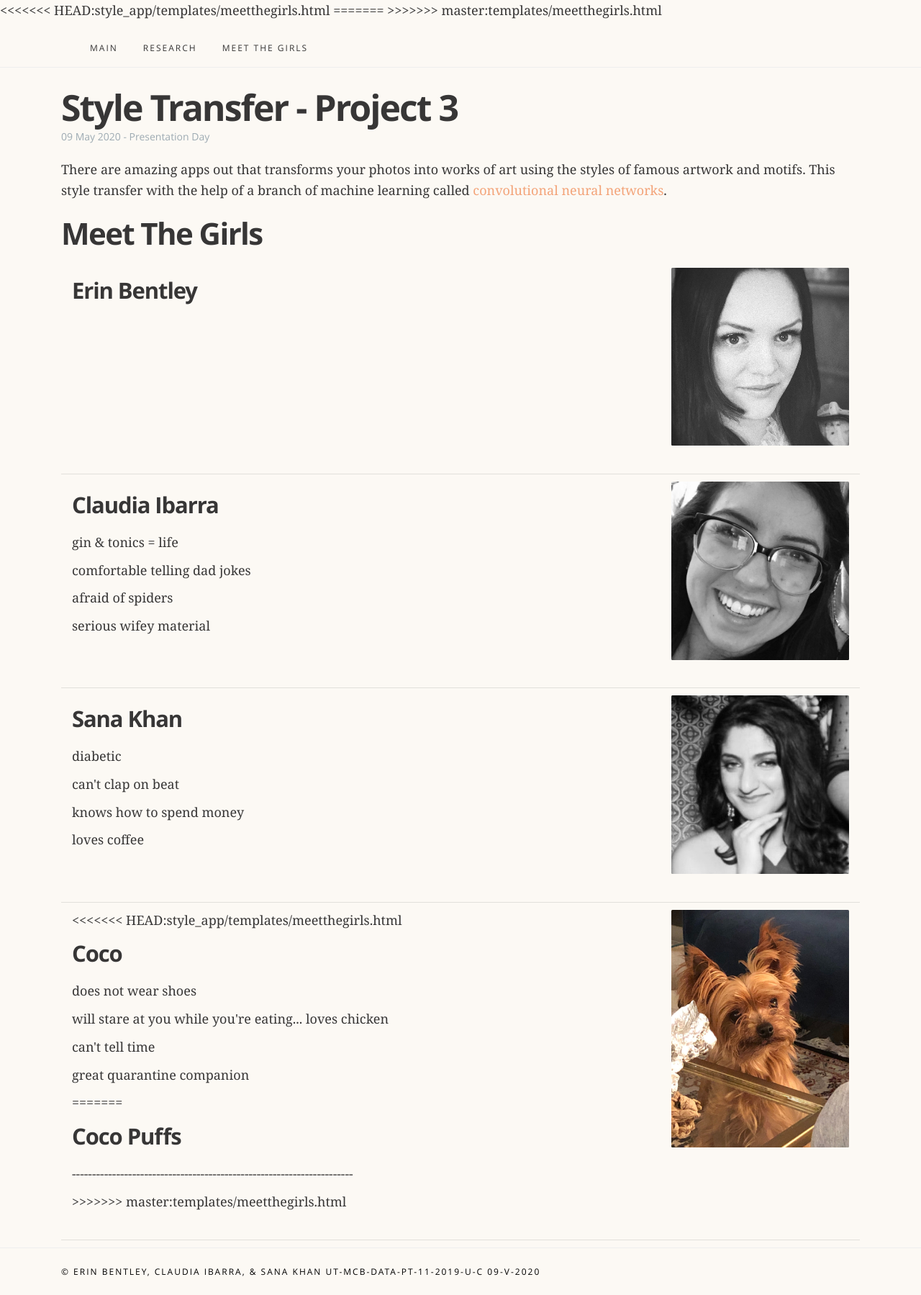
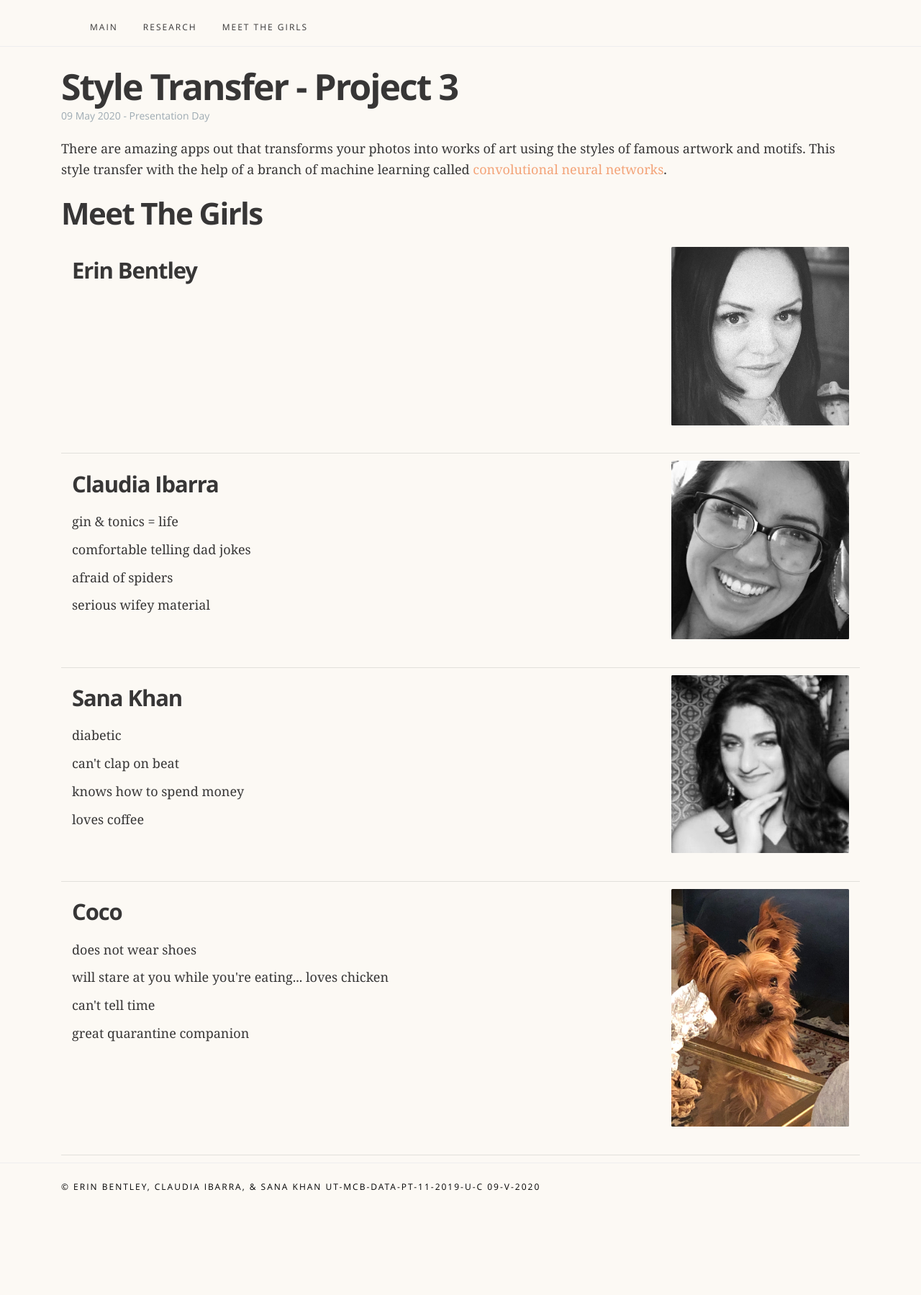
Before and after one commit to skhan4321/style_transfer, a Flask app: page /meetthegirls.html in a window 1280 px wide. Shown: the whole page at 72% size. After the commit the page ends 1655 px from the top, so only its background shows below. Run offline with Flask 2, Linux system fonts and the light colour scheme; some libraries are stand-ins or nearby versions; some web fonts are replaced.

Commit message:
update folders

```diff
--- a/templates/meetthegirls.html
+++ b/templates/meetthegirls.html
@@ -9,10 +9,7 @@
         of a branch of machine learning called convolutional neural networks.">
         <meta name="authors" content="Erin Bentley, Claudia Ibarra, & Sana Khan">
         <link rel="stylesheet" href="https://stackpath.bootstrapcdn.com/bootstrap/4.4.1/css/bootstrap.min.css" integrity="sha384-Vkoo8x4CGsO3+Hhxv8T/Q5PaXtkKtu6ug5TOeNV6gBiFeWPGFN9MuhOf23Q9Ifjh" crossorigin="anonymous">
-<<<<<<< HEAD:style_app/templates/meetthegirls.html
 
-=======
->>>>>>> master:templates/meetthegirls.html
         <!-- Jinja2 reference to our css file -->
         <link rel="stylesheet" href="{{url_for('static',filename='css/main.css')}}">
 
@@ -115,16 +112,11 @@
       <div class="container-fluid">
         <div class="row">
             <div class="col-lg-9 col-md-9 col-sm-6 col-xs-12">
-<<<<<<< HEAD:style_app/templates/meetthegirls.html
                 <h4>Coco</h4>
                 <p>does not wear shoes</p>
                 <p>will stare at you while you're eating... loves chicken</p>
                 <p>can't tell time</p>
                 <p>great quarantine companion</p>
-=======
-                <h4>Coco Puffs</h4>
-                <p>----------------------------------------------------------------------</p>
->>>>>>> master:templates/meetthegirls.html
             </div>
             <a href="https://www.buzzfeed.com/angelicaamartinez/funny-quarantine-dogs" target="_blank">
             <div class="col-lg-3 col-md-3 col-sm-6 col-xs-12">
```
Also changed, not shown: static/images/final/Kandinsky-2IMG_2548.JPEG (added), static/images/final/Starry_Night-2IMG_2548.JPEG (added), static/images/final/picasso-2IMG_2548.JPEG (added), static/images/uploads/2IMG_2548.JPEG (added).
